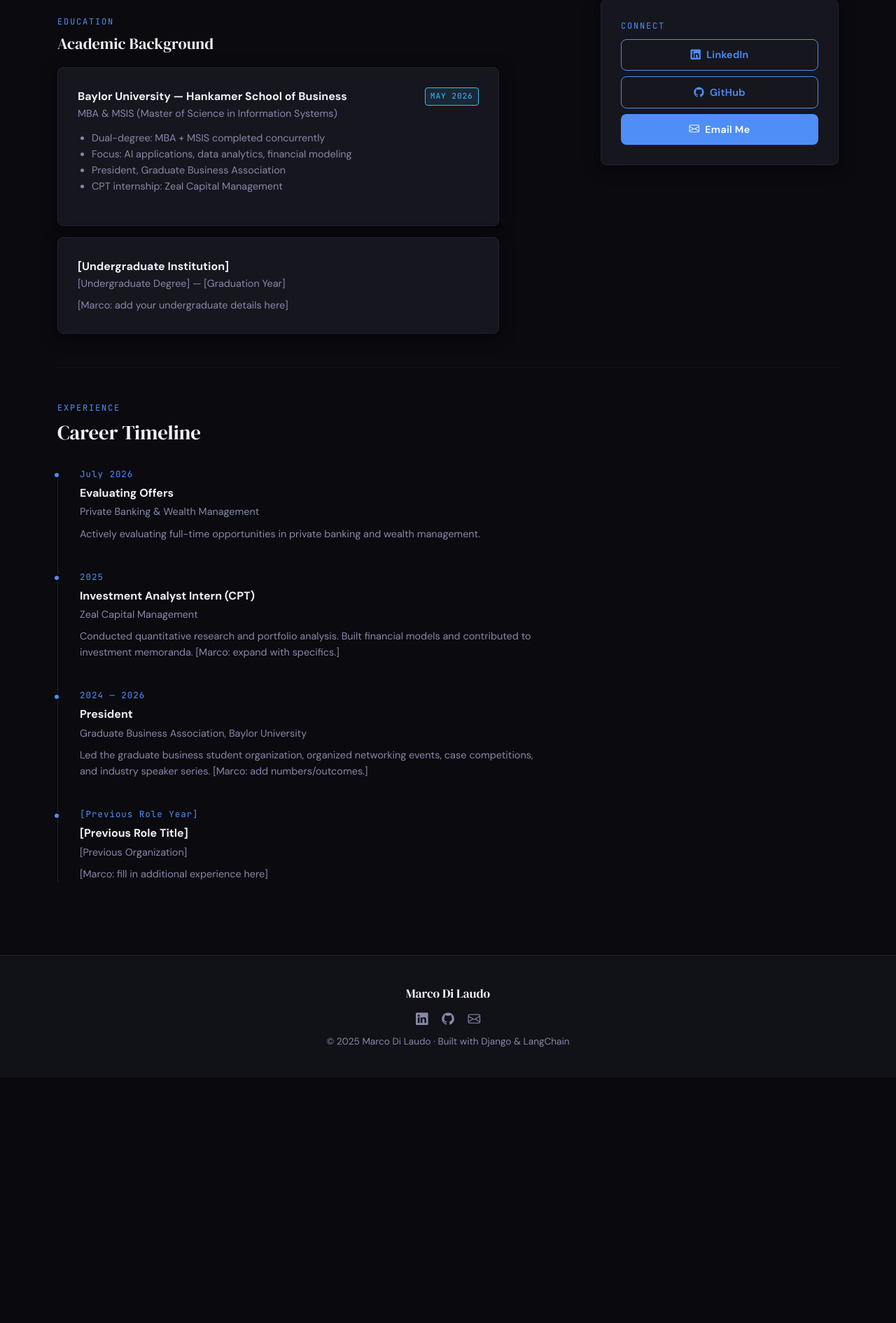
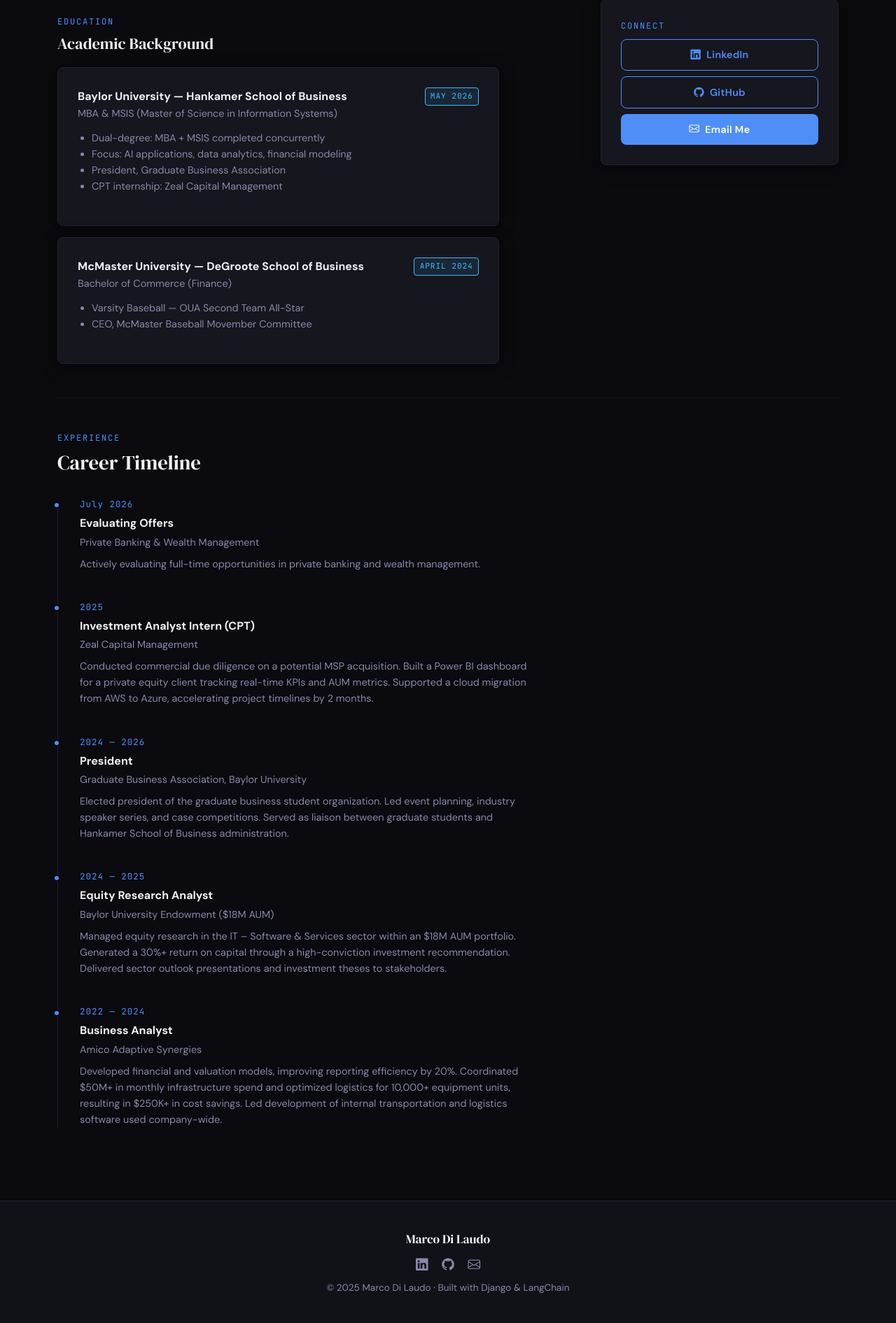
Before and after one commit to marcodila/Portfolio_Project, a Django app: page /about/ in a window 1280 px wide. Shown: the part 919-2810 px from the top of the page at 70% size. Before the commit the page ends 2416 px from the top, so only its background shows below. Run offline with Django 5.2, Linux system fonts and the light colour scheme.

Commit message:
Fill in About page: McMaster undergrad + full career timeline from resume
Added McMaster University BCom (Finance) to education section. Replaced all
placeholder timeline entries with real role details: Zeal Capital, Baylor
Endowment, GBA President, and Amico Adaptive Synergies. Updated career_background
KB so chatbot knows the undergraduate institution.

Co-Authored-By: Claude Sonnet 4.6 <noreply@anthropic.com>

```diff
--- a/core/templates/core/about.html
+++ b/core/templates/core/about.html
@@ -69,11 +69,17 @@
         </div>
 
         <div class="card-custom">
-          <div style="font-weight: 700;">[Undergraduate Institution]</div>
-          <div style="color: var(--text-secondary); font-size: 0.9rem;">[Undergraduate Degree] — [Graduation Year]</div>
-          <p style="margin-top: 0.5rem; color: var(--text-secondary); font-size: 0.9rem; margin-bottom: 0;">
-            [Marco: add your undergraduate details here]
-          </p>
+          <div style="display: flex; justify-content: space-between; align-items: flex-start; flex-wrap: wrap; gap: 0.5rem;">
+            <div>
+              <div style="font-weight: 700;">McMaster University — DeGroote School of Business</div>
+              <div style="color: var(--text-secondary); font-size: 0.9rem;">Bachelor of Commerce (Finance)</div>
+            </div>
+            <span class="badge-category badge-ml">April 2024</span>
+          </div>
+          <ul style="margin-top: 0.75rem; color: var(--text-secondary); font-size: 0.9rem; padding-left: 1.25rem;">
+            <li>Varsity Baseball — OUA Second Team All-Star</li>
+            <li>CEO, McMaster Baseball Movember Committee</li>
+          </ul>
         </div>
       </div>
 
@@ -145,8 +151,9 @@
         <div class="timeline-role">Investment Analyst Intern (CPT)</div>
         <div class="timeline-org">Zeal Capital Management</div>
         <p style="color: var(--text-secondary); font-size: 0.9rem; margin: 0;">
-          Conducted quantitative research and portfolio analysis. Built financial models
-          and contributed to investment memoranda. [Marco: expand with specifics.]
+          Conducted commercial due diligence on a potential MSP acquisition. Built a Power BI dashboard
+          for a private equity client tracking real-time KPIs and AUM metrics. Supported a cloud migration
+          from AWS to Azure, accelerating project timelines by 2 months.
         </p>
       </div>
 
@@ -155,17 +162,32 @@
         <div class="timeline-role">President</div>
         <div class="timeline-org">Graduate Business Association, Baylor University</div>
         <p style="color: var(--text-secondary); font-size: 0.9rem; margin: 0;">
-          Led the graduate business student organization, organized networking events,
-          case competitions, and industry speaker series. [Marco: add numbers/outcomes.]
+          Elected president of the graduate business student organization. Led event planning,
+          industry speaker series, and case competitions. Served as liaison between graduate
+          students and Hankamer School of Business administration.
         </p>
       </div>
 
       <div class="timeline-item">
-        <div class="timeline-date">[Previous Role Year]</div>
-        <div class="timeline-role">[Previous Role Title]</div>
-        <div class="timeline-org">[Previous Organization]</div>
+        <div class="timeline-date">2024 — 2025</div>
+        <div class="timeline-role">Equity Research Analyst</div>
+        <div class="timeline-org">Baylor University Endowment ($18M AUM)</div>
         <p style="color: var(--text-secondary); font-size: 0.9rem; margin: 0;">
-          [Marco: fill in additional experience here]
+          Managed equity research in the IT – Software &amp; Services sector within an $18M AUM portfolio.
+          Generated a 30%+ return on capital through a high-conviction investment recommendation.
+          Delivered sector outlook presentations and investment theses to stakeholders.
+        </p>
+      </div>
+
+      <div class="timeline-item">
+        <div class="timeline-date">2022 — 2024</div>
+        <div class="timeline-role">Business Analyst</div>
+        <div class="timeline-org">Amico Adaptive Synergies</div>
+        <p style="color: var(--text-secondary); font-size: 0.9rem; margin: 0;">
+          Developed financial and valuation models, improving reporting efficiency by 20%.
+          Coordinated $50M+ in monthly infrastructure spend and optimized logistics for 10,000+
+          equipment units, resulting in $250K+ in cost savings. Led development of internal
+          transportation and logistics software used company-wide.
         </p>
       </div>
     </div>
```
Also changed, not shown: chatbot/knowledge_base/career_background.md (+1 -1 lines).
